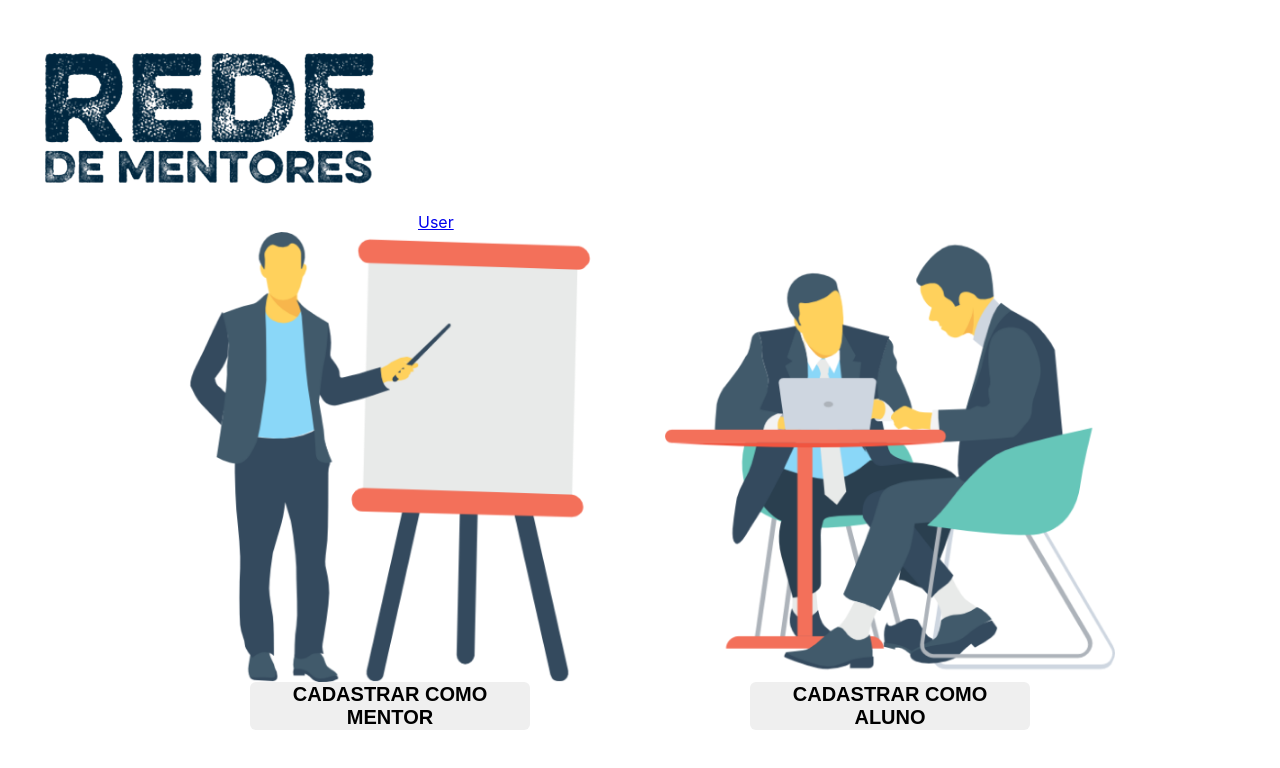
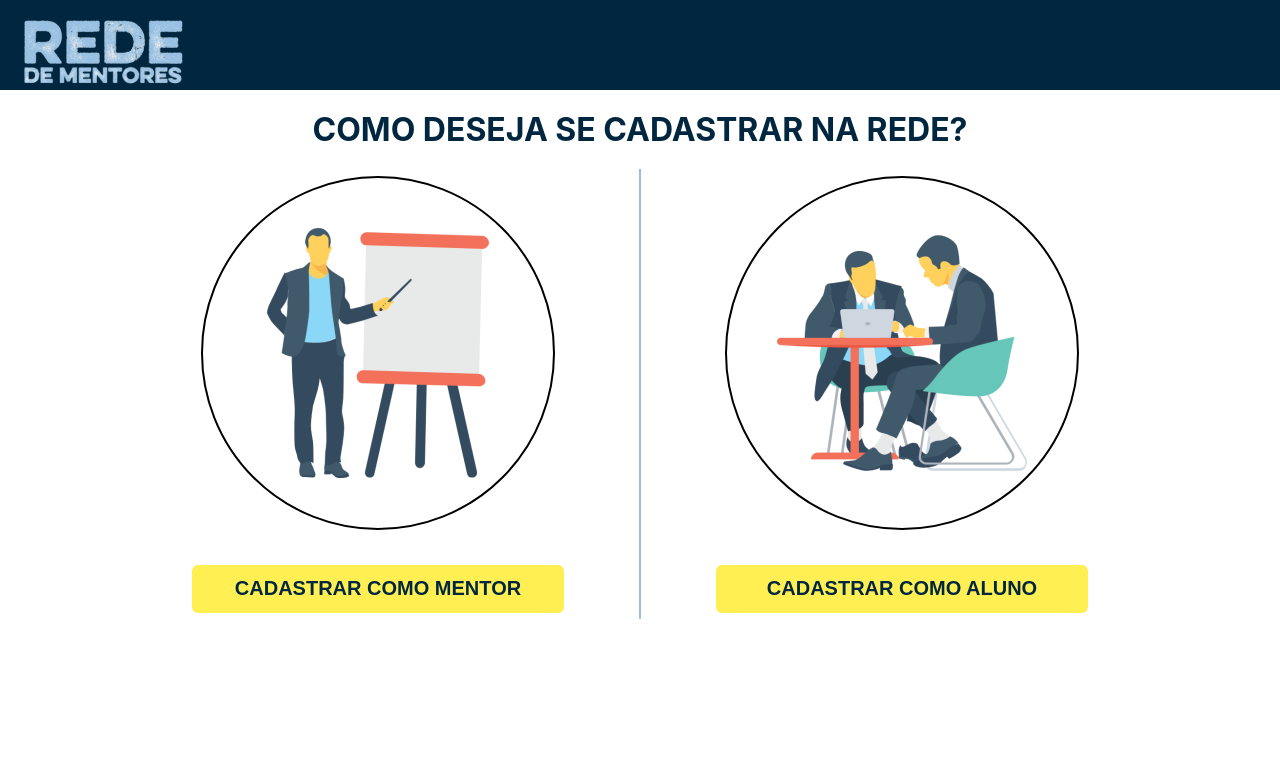
Before and after one commit to matheustosin/Frontend, a React (Create React App) app: page /register in a window 1280 px wide. Shown: the top 768 px of the page. Built offline with nearby package versions, Linux system fonts and the light colour scheme.

Commit message:
page cadastro de usuario

```diff
--- a/src/pages/register/Register.css
+++ b/src/pages/register/Register.css
@@ -1,3 +1,9 @@
+.register-panel-container {
+  height: 90px;
+  background: #00273f 0% 0% no-repeat padding-box;
+  opacity: 1;
+}
+
 .register-space {
   display: flex;
   justify-content: center;
@@ -5,7 +11,72 @@
   align-items: center;
 }
 
-.register-panel-form{
+.circle {
+  width: 350px;
+  height: 350px;
+  border: 2px solid #000;
+  border-radius: 100%;
   display: flex;
   justify-content: center;
+  align-items: center;
 }
+
+.image {
+  width: 250px;
+  height: 250px;
+}
+
+.register-panel-form {
+  display: flex;
+  flex-wrap: wrap;
+  justify-content: center;
+}
+
+.logo {
+  width: 203px;
+  height: 107px;
+}
+
+button {
+  top: 658px;
+  left: 136px;
+  width: 372px;
+  height: 48px;
+  font-size: 2.5vh;
+  font-weight: 600;
+  border: none;
+  border-radius: 6px;
+  margin-top: 35px;
+}
+
+.register-panel-container button {
+  border: 1.5px solid #00273f;
+  color: #00273f;
+}
+
+.register-panel-form button {
+  background-color: #ffef52;
+  border: none;
+  color: #00273f;
+  transition: 0.3s;
+}
+
+.register-panel-form button:hover {
+  box-shadow: 0 0 3vh rgb(255, 240, 109);
+  transition: 0.3s;
+}
+
+.register-separator {
+  height: 450px;
+  border-left: 2px solid;
+  color: #97c0e2;
+  margin-left: 75px;
+  margin-right: 75px;
+}
+
+.title {
+  text-align: center;
+  margin-top: 20px;
+  margin-bottom: 20px;
+  color: #00273f;
+}
--- a/src/pages/register/Register.js
+++ b/src/pages/register/Register.js
@@ -1,6 +1,6 @@
 import React from "react";
 
-import logo from "../../assets/logo.png";
+import logo from "../../assets/logo2.png";
 import interview from "../../assets/interview.png";
 import teacher from "../../assets/teacher.png";
 
@@ -8,28 +8,44 @@ import "./Register.css";
 
 export default function Register() {
   return (
-    <div className="Register">
-      <div className="register-background-container"></div>
+    <React.Fragment>
+      <div className="register-background-container">
         <div className="register-panel-container">
           <img className="logo" alt="rede-de-mentores-logo" src={logo} />
-        <a href="#" className="login-user">
-          User
-        </a>
         </div>
+      </div>
+
+      <div className="title">
+        <h1>COMO DESEJA SE CADASTRAR NA REDE?</h1>
+      </div>
+
+      <div className="Register">
         <div className="register-panel-form">
           <div className="register-space">
-          <img className="logo" alt="rede-de-mentores-logo" src={teacher} />
+            <div className="circle">
+              <img
+                className="image"
+                alt="rede-de-mentores-logo"
+                src={teacher}
+              />
+            </div>
             <button type="button">CADASTRAR COMO MENTOR</button>
           </div>
 
           <div className="register-separator" />
 
           <div className="register-space">
-          <img className="logo" alt="rede-de-mentores-logo" src={interview} />
+            <div className="circle">
+              <img
+                className="image"
+                alt="rede-de-mentores-logo"
+                src={interview}
+              />
+            </div>
             <button type="button">CADASTRAR COMO ALUNO</button>
           </div>
         </div>
       </div>
-
+    </React.Fragment>
   );
 }
```
Also changed, not shown: src/assets/logo2.png (added). Lines whose indentation alone changed are shown as unchanged.
